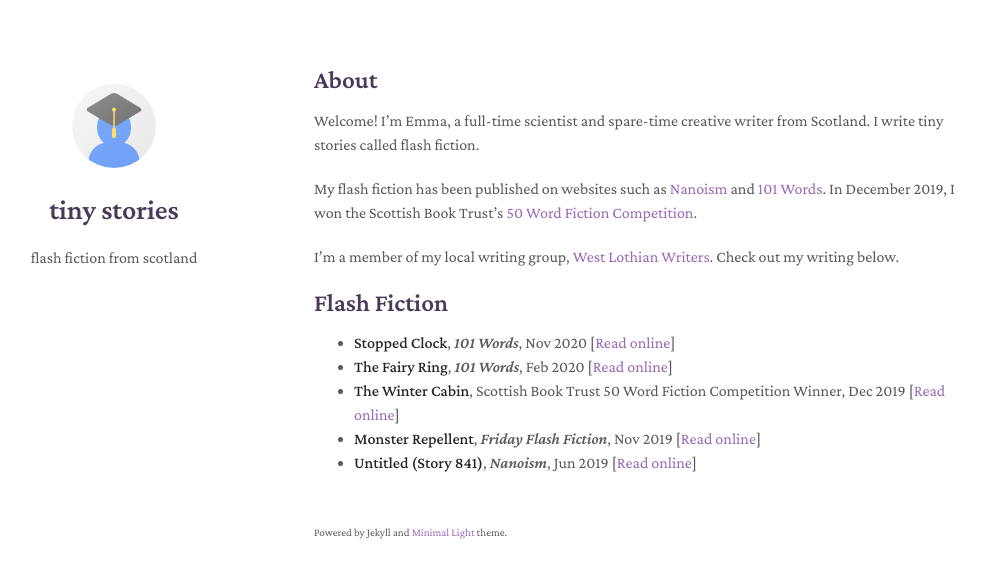
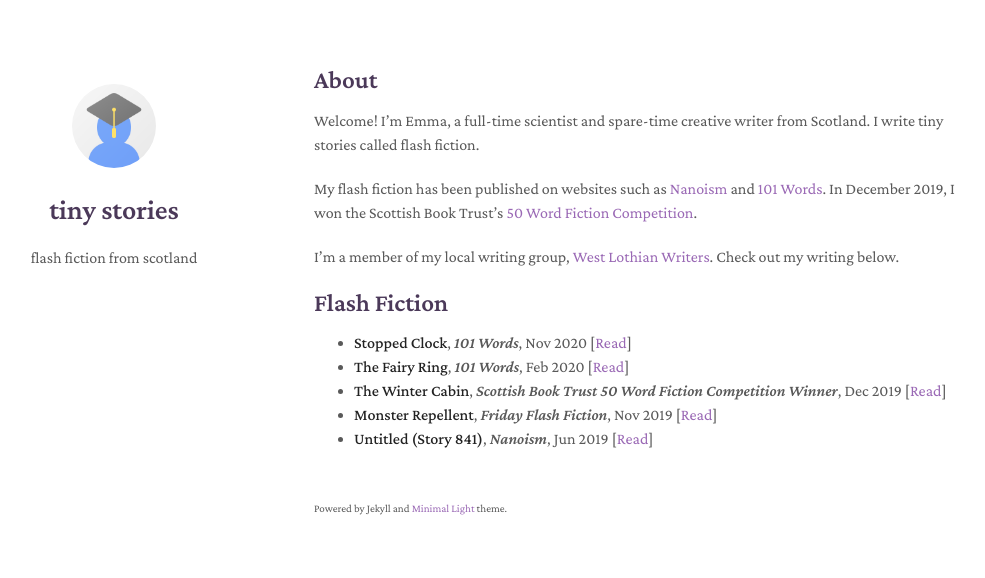
Before and after one commit to tinystories/minimal_light, a Jekyll site: the page built from index.md, in a window 1280 px wide. Shown: the top 578 px of the page, without its empty margins (156-1141 px from the left). Built offline with Jekyll 4.4.1, drawn with Linux system fonts in a browser that asks for light colours; nearby versions of some CDN libraries; a style sheet for code colours, icons or effects is not loaded; our own code applies the rules of GitHub Pages for plain Markdown files.

Commit message:
Format change

```diff
--- a/index.md
+++ b/index.md
@@ -13,8 +13,8 @@ I'm a member of my local writing group, [West Lothian Writers](https://www.westl
 
 ## Flash Fiction
 
-- **Stopped Clock**, *101 Words*, Nov 2020 [[Read online](https://101words.org/stopped-clock/)]
-- **The Fairy Ring**, *101 Words*, Feb 2020 [[Read online](https://101words.org/the-fairy-ring/)]
-- **The Winter Cabin**, Scottish Book Trust 50 Word Fiction Competition Winner, Dec 2019 [[Read online](https://www.scottishbooktrust.com/50-word-fiction/december-2019-winners)]
-- **Monster Repellent**, *Friday Flash Fiction*, Nov 2019 [[Read online](https://www.fridayflashfiction.com/100-word-stories/monster-repellent-by-emma-wilson)]
-- **Untitled (Story 841)**, *Nanoism*, Jun 2019 [[Read online](https://nanoism.net/stories/841/)]
+- **Stopped Clock**, *101 Words*, Nov 2020 [[Read](https://101words.org/stopped-clock/)]
+- **The Fairy Ring**, *101 Words*, Feb 2020 [[Read](https://101words.org/the-fairy-ring/)]
+- **The Winter Cabin**, *Scottish Book Trust 50 Word Fiction Competition Winner*, Dec 2019 [[Read](https://www.scottishbooktrust.com/50-word-fiction/december-2019-winners)]
+- **Monster Repellent**, *Friday Flash Fiction*, Nov 2019 [[Read](https://www.fridayflashfiction.com/100-word-stories/monster-repellent-by-emma-wilson)]
+- **Untitled (Story 841)**, *Nanoism*, Jun 2019 [[Read](https://nanoism.net/stories/841/)]
```
